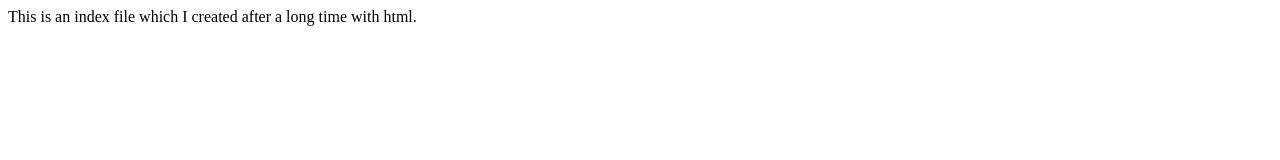
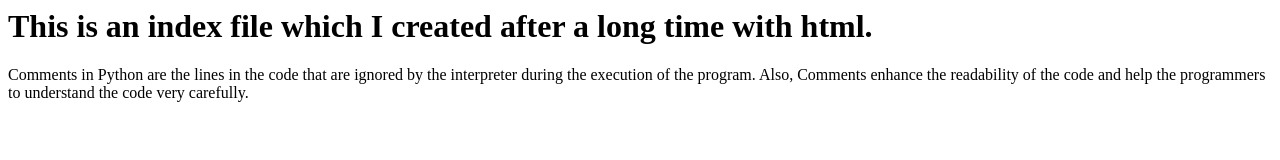
Before and after one commit to Mayisha321/version-control-practice, a plain HTML site: page index.html in a window 1280 px wide. Drawn offline with Linux system fonts and the light colour scheme.

Commit message:
Added a paragragh and changed the heading line.

```diff
--- a/index.html
+++ b/index.html
@@ -3,6 +3,7 @@
         Index
     </title>
     <body>
-        This is an index file which I created after a long time with html.
+        <h1>This is an index file which I created after a long time with html.</h1>
+        <p>Comments in Python are the lines in the code that are ignored by the interpreter during the execution of the program. Also, Comments enhance the readability of the code and help the programmers to understand the code very carefully.</p>
     </body>
 </html>
```
